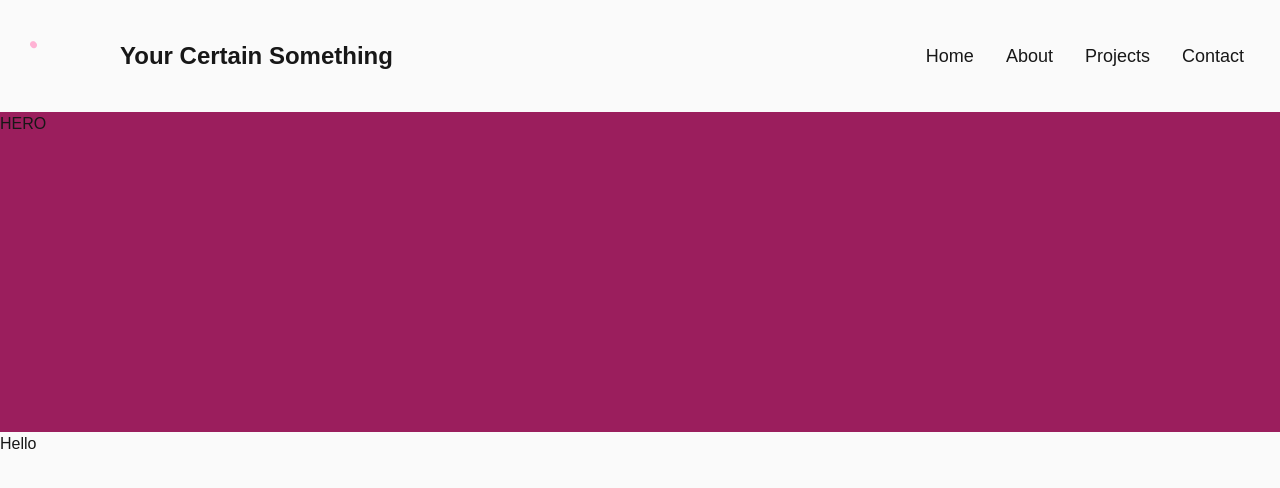
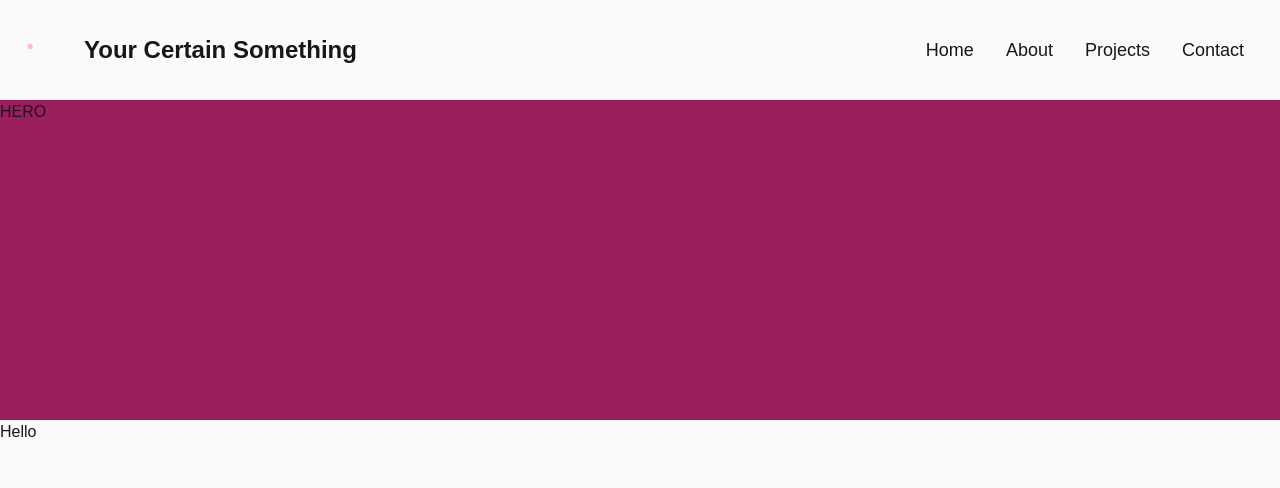
Before and after one commit to SyntaxxSensei/yourcertainsomething, a Next.js app: page / in a window 1280 px wide. Shown: the top 488 px of the page. Built offline with nearby package versions, Linux system fonts and the light colour scheme.

Commit message:
Style improvements

```diff
--- a/src/components/NavBar.tsx
+++ b/src/components/NavBar.tsx
@@ -10,11 +10,11 @@ export default function NavBar() {
     return (
         <>
             <nav className="flex flex-row p-5 justify-between items-center">
-                <div className="flex flex-shrink-0">
+                <div className="flex items-center gap-x-1">
                     <a href='/'>
-                        <Image src={'/images/heartlogo.gif'} alt='logo' width="80" height="80" />
+                        <Image src={'/images/heartlogo.gif'} alt='logo' width="60" height="60" />
                     </a>
-                    <p className="text-2xl font-bold p-5"><a href="/">Your Certain Something</a></p>
+                    <p className="text-sm sm:text-2xl font-bold"><a href="/">Your Certain Something</a></p>
                 </div>
                 <ul className="hidden md:flex">
                     <li className="p-4 text-lg"><a href="/">Home</a></li>
@@ -27,7 +27,7 @@ export default function NavBar() {
                 </div>
                 {menuOpen && (
                     <div className="absolute top-0 left-0 w-full h-full bg-white text-gray-900">
-                        <X className="text-gray-900 absolute top-10 right-5 hover:text-red-500" size={32} onClick={() => setMenuOpen(!menuOpen)} />
+                        <X className="text-gray-900 absolute top-7 right-5 hover:text-red-500" size={32} onClick={() => setMenuOpen(!menuOpen)} />
                         <ul className="mt-8 ml-4">
                             <li className="p-4 text-lg"><a href="/">Home</a></li>
                             <li className="p-4 text-lg"><a href="/about">About</a></li>
```
